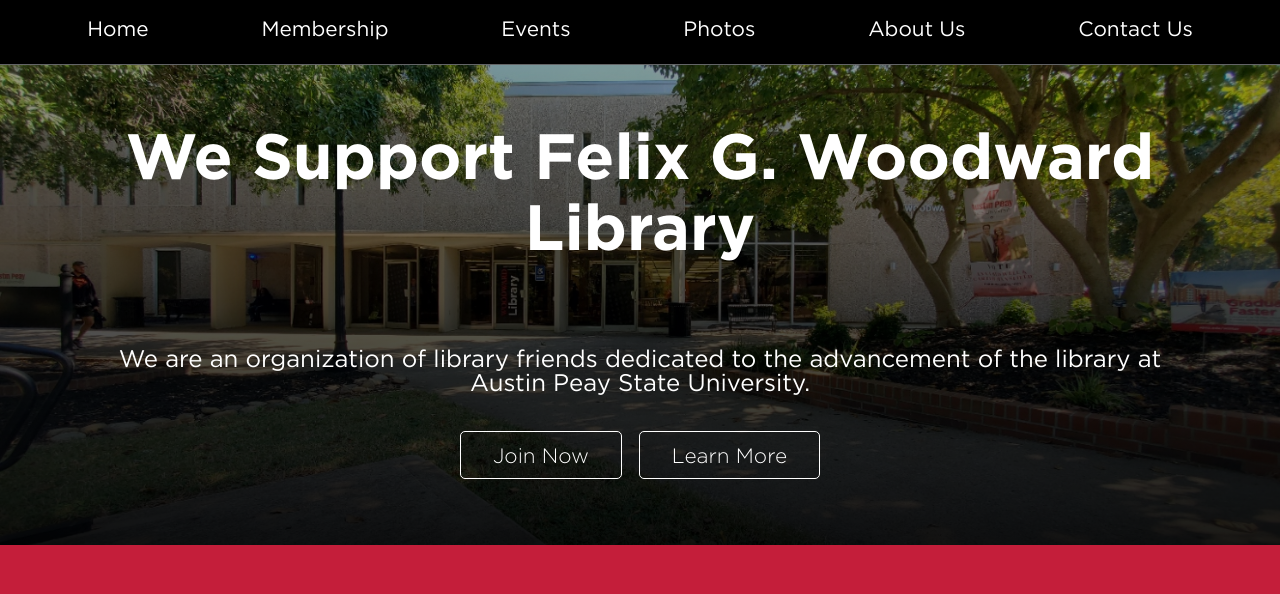
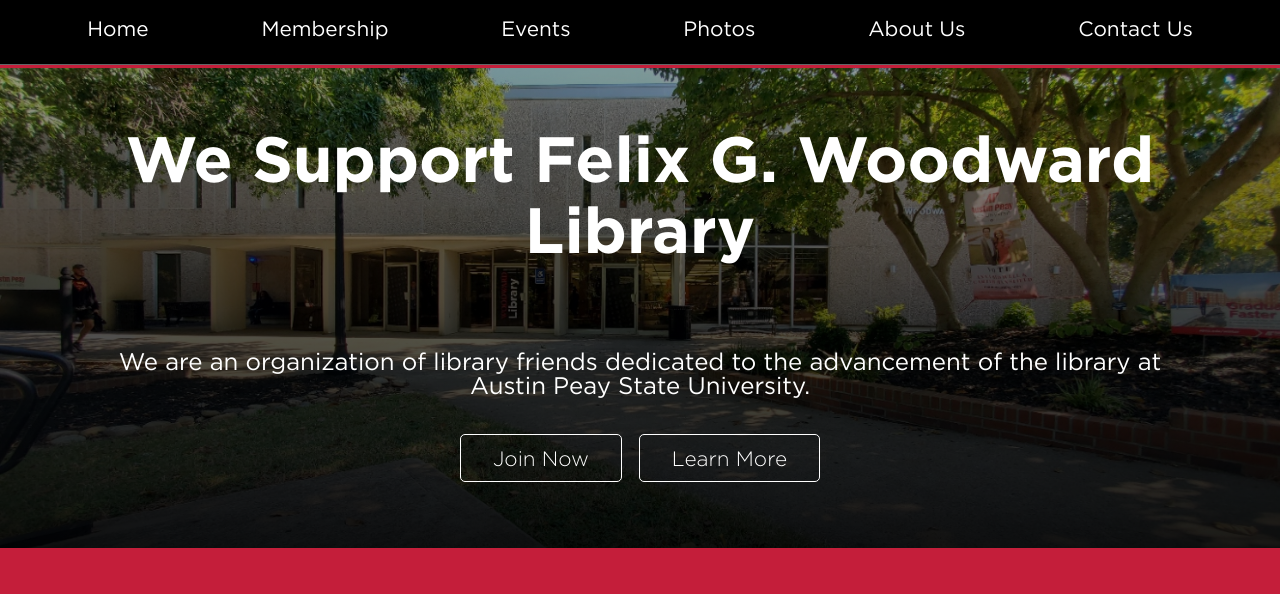
Before and after one commit to MasonKrause7/masonkrause7.github.io, a plain HTML site: page index.html in a window 1280 px wide. Shown: the part 133-727 px from the top of the page. Drawn offline with Linux system fonts and the light colour scheme.

Commit message:
Hero-nav slight adjustment

```diff
--- a/styles/styles.css
+++ b/styles/styles.css
@@ -84,6 +84,7 @@
 
 
 .hero{
+    border-top: 3px solid var(--red);
     min-height: 40vh;
     width: 100%;
     padding: 0px;
```
